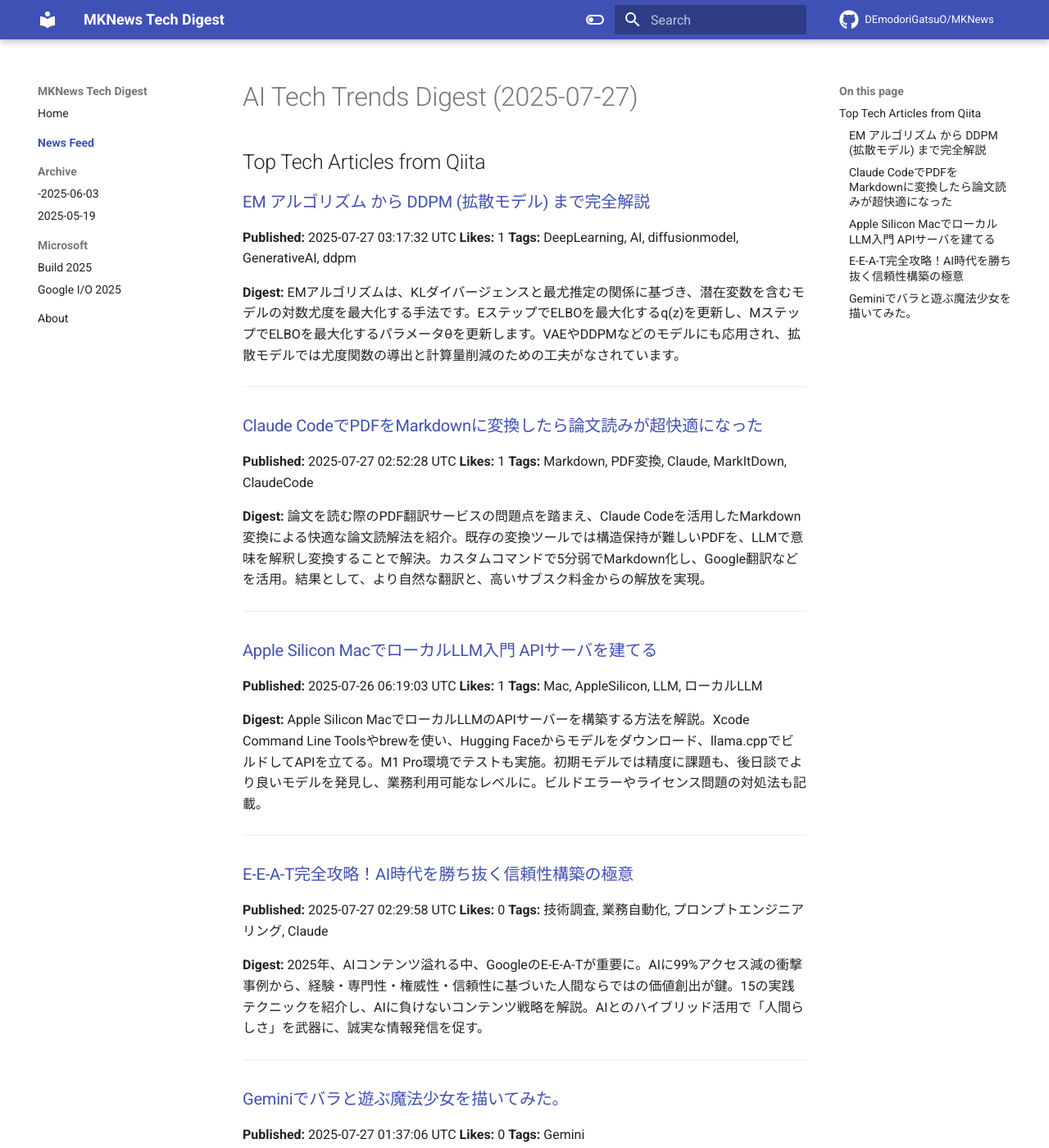
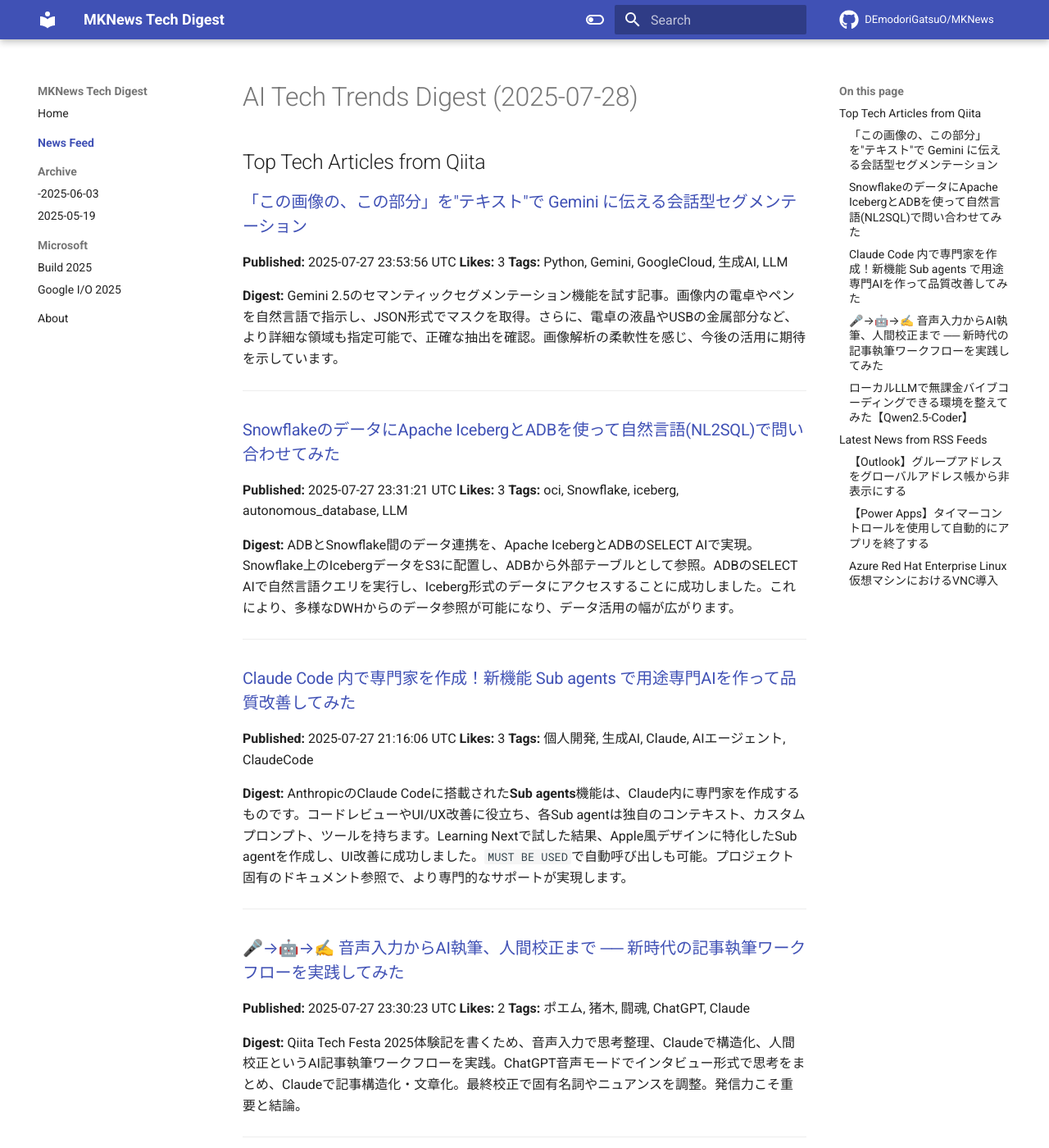
Before and after one commit to DEmodoriGatsuO/MKNews, an MkDocs documentation site: the page built from docs/news/index.md, in a window 1280 px wide and 1400 px high. Shown: the whole window at 82% size. Built offline with MkDocs 1.6.1 and Material for MkDocs 9.7.7, drawn with Linux system fonts in a browser that asks for light colours; comment, search, counter and statistics services are not loaded; some of the changed text lies outside the part shown.

Commit message:
Automated AI Tech Digest - 2025-07-28

```diff
--- a/docs/news/index.md
+++ b/docs/news/index.md
@@ -1,55 +1,88 @@
-# AI Tech Trends Digest (2025-07-27)
+# AI Tech Trends Digest (2025-07-28)
 
 
 ## Top Tech Articles from Qiita
 
 
-### [EM アルゴリズム から DDPM (拡散モデル) まで完全解説](https://qiita.com/s059ff/items/148e0fced52584aa7f82)
-**Published:** 2025-07-27 03:17:32 UTC
-**Likes:** 1
-**Tags:** DeepLearning, AI, diffusionmodel, GenerativeAI, ddpm
+### [「この画像の、この部分」を"テキスト"で Gemini に伝える会話型セグメンテーション](https://qiita.com/te_yama/items/668013e599a96b5cd944)
+**Published:** 2025-07-27 23:53:56 UTC
+**Likes:** 3
+**Tags:** Python, Gemini, GoogleCloud, 生成AI, LLM
 
 **Digest:**
-EMアルゴリズムは、KLダイバージェンスと最尤推定の関係に基づき、潜在変数を含むモデルの対数尤度を最大化する手法です。EステップでELBOを最大化するq(z)を更新し、MステップでELBOを最大化するパラメータθを更新します。VAEやDDPMなどのモデルにも応用され、拡散モデルでは尤度関数の導出と計算量削減のための工夫がなされています。
+Gemini 2.5のセマンティックセグメンテーション機能を試す記事。画像内の電卓やペンを自然言語で指示し、JSON形式でマスクを取得。さらに、電卓の液晶やUSBの金属部分など、より詳細な領域も指定可能で、正確な抽出を確認。画像解析の柔軟性を感じ、今後の活用に期待を示しています。
 
 ---
 
-### [Claude CodeでPDFをMarkdownに変換したら論文読みが超快適になった](https://qiita.com/rihib/items/f06074bc1304d5a9e64b)
-**Published:** 2025-07-27 02:52:28 UTC
-**Likes:** 1
-**Tags:** Markdown, PDF変換, Claude, MarkItDown, ClaudeCode
+### [SnowflakeのデータにApache IcebergとADBを使って自然言語(NL2SQL)で問い合わせてみた](https://qiita.com/ssfujita/items/cb037b47fa0114d6128c)
+**Published:** 2025-07-27 23:31:21 UTC
+**Likes:** 3
+**Tags:** oci, Snowflake, iceberg, autonomous_database, LLM
 
 **Digest:**
-論文を読む際のPDF翻訳サービスの問題点を踏まえ、Claude Codeを活用したMarkdown変換による快適な論文読解法を紹介。既存の変換ツールでは構造保持が難しいPDFを、LLMで意味を解釈し変換することで解決。カスタムコマンドで5分弱でMarkdown化し、Google翻訳などを活用。結果として、より自然な翻訳と、高いサブスク料金からの解放を実現。
+ADBとSnowflake間のデータ連携を、Apache IcebergとADBのSELECT AIで実現。Snowflake上のIcebergデータをS3に配置し、ADBから外部テーブルとして参照。ADBのSELECT AIで自然言語クエリを実行し、Iceberg形式のデータにアクセスすることに成功しました。これにより、多様なDWHからのデータ参照が可能になり、データ活用の幅が広がります。
 
 ---
 
-### [Apple Silicon MacでローカルLLM入門 APIサーバを建てる](https://qiita.com/merarli/items/952d4ff8403abd7125ee)
-**Published:** 2025-07-26 06:19:03 UTC
-**Likes:** 1
-**Tags:** Mac, AppleSilicon, LLM, ローカルLLM
+### [Claude Code 内で専門家を作成！新機能 Sub agents で用途専門AIを作って品質改善してみた](https://qiita.com/tomada/items/a6fba5876dbc9304ca5a)
+**Published:** 2025-07-27 21:16:06 UTC
+**Likes:** 3
+**Tags:** 個人開発, 生成AI, Claude, AIエージェント, ClaudeCode
 
 **Digest:**
-Apple Silicon MacでローカルLLMのAPIサーバーを構築する方法を解説。Xcode Command Line Toolsやbrewを使い、Hugging Faceからモデルをダウンロード、llama.cppでビルドしてAPIを立てる。M1 Pro環境でテストも実施。初期モデルでは精度に課題も、後日談でより良いモデルを発見し、業務利用可能なレベルに。ビルドエラーやライセンス問題の対処法も記載。
+AnthropicのClaude Codeに搭載された**Sub agents**機能は、Claude内に専門家を作成するものです。コードレビューやUI/UX改善に役立ち、各Sub agentは独自のコンテキスト、カスタムプロンプト、ツールを持ちます。Learning Nextで試した結果、Apple風デザインに特化したSub agentを作成し、UI改善に成功しました。`MUST BE USED`で自動呼び出しも可能。プロジェクト固有のドキュメント参照で、より専門的なサポートが実現します。
 
 ---
 
-### [E-E-A-T完全攻略！AI時代を勝ち抜く信頼性構築の極意](https://qiita.com/k_nabe/items/b58d6fb17d3d5c0be050)
-**Published:** 2025-07-27 02:29:58 UTC
-**Likes:** 0
-**Tags:** 技術調査, 業務自動化, プロンプトエンジニアリング, Claude
+### [🎤→🤖→✍️ 音声入力からAI執筆、人間校正まで ── 新時代の記事執筆ワークフローを実践してみた](https://qiita.com/torifukukaiou/items/f0be16e3ee5dc5599877)
+**Published:** 2025-07-27 23:30:23 UTC
+**Likes:** 2
+**Tags:** ポエム, 猪木, 闘魂, ChatGPT, Claude
 
 **Digest:**
-2025年、AIコンテンツ溢れる中、GoogleのE-E-A-Tが重要に。AIに99%アクセス減の衝撃事例から、経験・専門性・権威性・信頼性に基づいた人間ならではの価値創出が鍵。15の実践テクニックを紹介し、AIに負けないコンテンツ戦略を解説。AIとのハイブリッド活用で「人間らしさ」を武器に、誠実な情報発信を促す。
+Qiita Tech Festa 2025体験記を書くため、音声入力で思考整理、Claudeで構造化、人間校正というAI記事執筆ワークフローを実践。ChatGPT音声モードでインタビュー形式で思考をまとめ、Claudeで記事構造化・文章化。最終校正で固有名詞やニュアンスを調整。発信力こそ重要と結論。
 
 ---
 
-### [Geminiでバラと遊ぶ魔法少女を描いてみた。](https://qiita.com/nori-channel/items/bfa57a2c9f823d13285b)
-**Published:** 2025-07-27 01:37:06 UTC
-**Likes:** 0
-**Tags:** Gemini
+### [ローカルLLMで無課金バイブコーディングできる環境を整えてみた【Qwen2.5-Coder】](https://qiita.com/TacoLover/items/9eb9fb0cdf19f3916594)
+**Published:** 2025-07-27 07:00:47 UTC
+**Likes:** 2
+**Tags:** LLM, #Qwen2.5-Coder, #Cotinue, #無課金バイブコーディング
 
 **Digest:**
-Geminiを使って、「水のバラと遊ぶ魔法少女」を描いた作品を紹介。シンプルなプロンプト「水のバラと遊ぶ魔法少女を描いてください」で生成された画像は、可愛らしい仕上がり。個人的な感想として、この作品が何かの役に立てばという思いも込められています。
+Qwen2.5-Coderをローカルで無課金利用し、バイブコーディング環境を構築する手順を紹介。Ollamaを導入し、RTX 3090搭載PCでQwen2.5-Coder:32bを実行。Windows PCでOllamaを稼働させ、ネットワーク経由でMacからもアクセス可能に。VScodeのContinue拡張機能で統合し、別PCからも利用可能に。ただし、Continue経由だとGPU使用率が上がらない問題がある。
 
 ---
+
+## Latest News from RSS Feeds
+
+
+### [【Outlook】グループアドレスをグローバルアドレス帳から非表示にする](https://blog.jbs.co.jp/entry/2025/07/28/133852)
+**Source:** JBS Blog
+**Published:** 2025-07-28 04:38:52 UTC
+**Tags:** Outlook, Exchange Online
+
+**Digest:**
+Outlookのグローバルアドレス帳からグループアドレスを非表示にする設定方法を解説します。具体的には、Microsoft 365グループ、配布リスト、動的配布リスト、メールが有効なセキュリティグループなどの非表示設定について言及。設定反映には時間がかかる場合があるため、その目安も説明します。
+
+---
+
+### [【Power Apps】タイマーコントロールを使用して自動的にアプリを終了する](https://blog.jbs.co.jp/entry/2025/07/28/120045)
+**Source:** JBS Blog
+**Published:** 2025-07-28 03:00:45 UTC
+**Tags:** Power Apps, Power Platform, 初心者向け
+
+**Digest:**
+Power Apps の「タイマー」コントロールは、時間ベースのアクションを実現する強力な機能です。画面更新や別画面への移動、定期的なアクション実行などが可能で、アプリ自動終了も実現できます。 コントロール追加や主要プロパティ設定を経て、アプリの終了処理を実装できます。
+
+---
+
+### [Azure Red Hat Enterprise Linux 仮想マシンにおけるVNC導入](https://blog.jbs.co.jp/entry/2025/07/28/102603)
+**Source:** JBS Blog
+**Published:** 2025-07-28 01:26:03 UTC
+**Tags:** Azure, Linux, RHEL
+
+**Digest:**
+AzureのRHEL VMでGUIを利用する方法を紹介します。まず、VNC Serverをインストールし、設定変更を行います。次に、セキュリティグループでVNCポートを開放し、VNCクライアントソフトで接続します。これにより、Azure上のRHEL VMでGUI操作が可能になります。
+
+---
```
